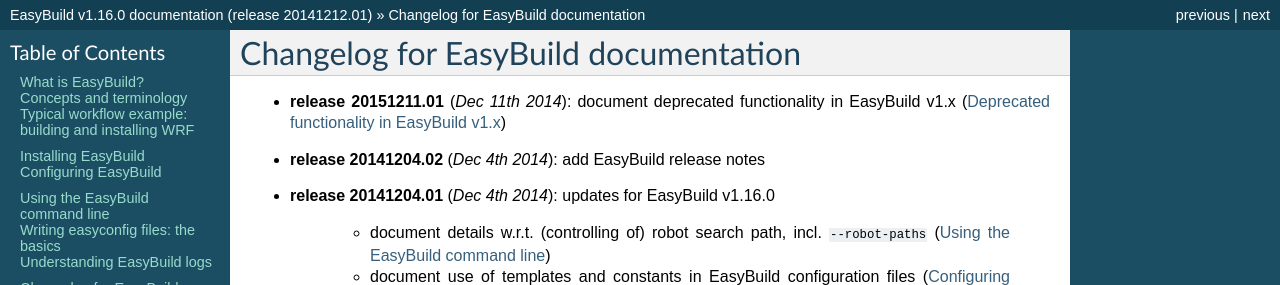
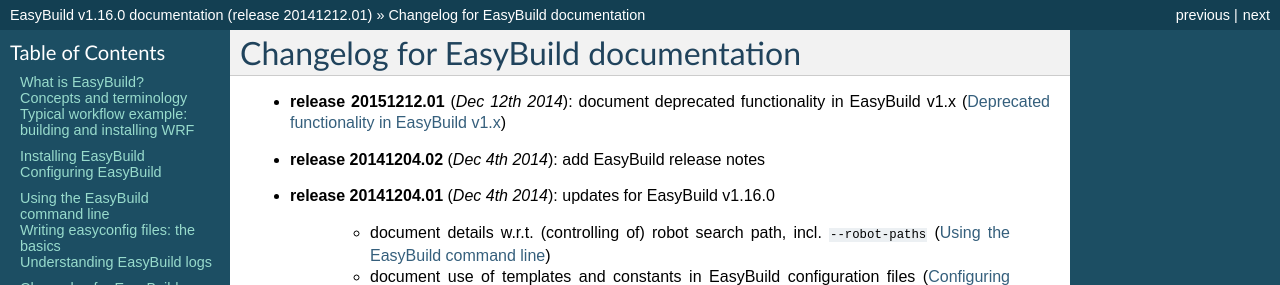
Before and after one commit to easybuilders/easybuild, a Sphinx documentation site: the page built from docs/Changelog.rst, in a window 1280 px wide. Shown: the top 285 px of the page. Built offline with Sphinx 7.4.7, drawn with Linux system fonts in a browser that asks for light colours.

Commit message:
fix changelog entry

```diff
--- a/docs/Changelog.rst
+++ b/docs/Changelog.rst
@@ -3,7 +3,7 @@
 Changelog for EasyBuild documentation
 -------------------------------------
 
-* **release 20151211.01** (`Dec 11th 2014`): document deprecated functionality in EasyBuild v1.x (:ref:`deprecated`)
+* **release 20151212.01** (`Dec 12th 2014`): document deprecated functionality in EasyBuild v1.x (:ref:`deprecated`)
 * **release 20141204.02** (`Dec 4th 2014`): add EasyBuild release notes
 * **release 20141204.01** (`Dec 4th 2014`): updates for EasyBuild v1.16.0
 
```
